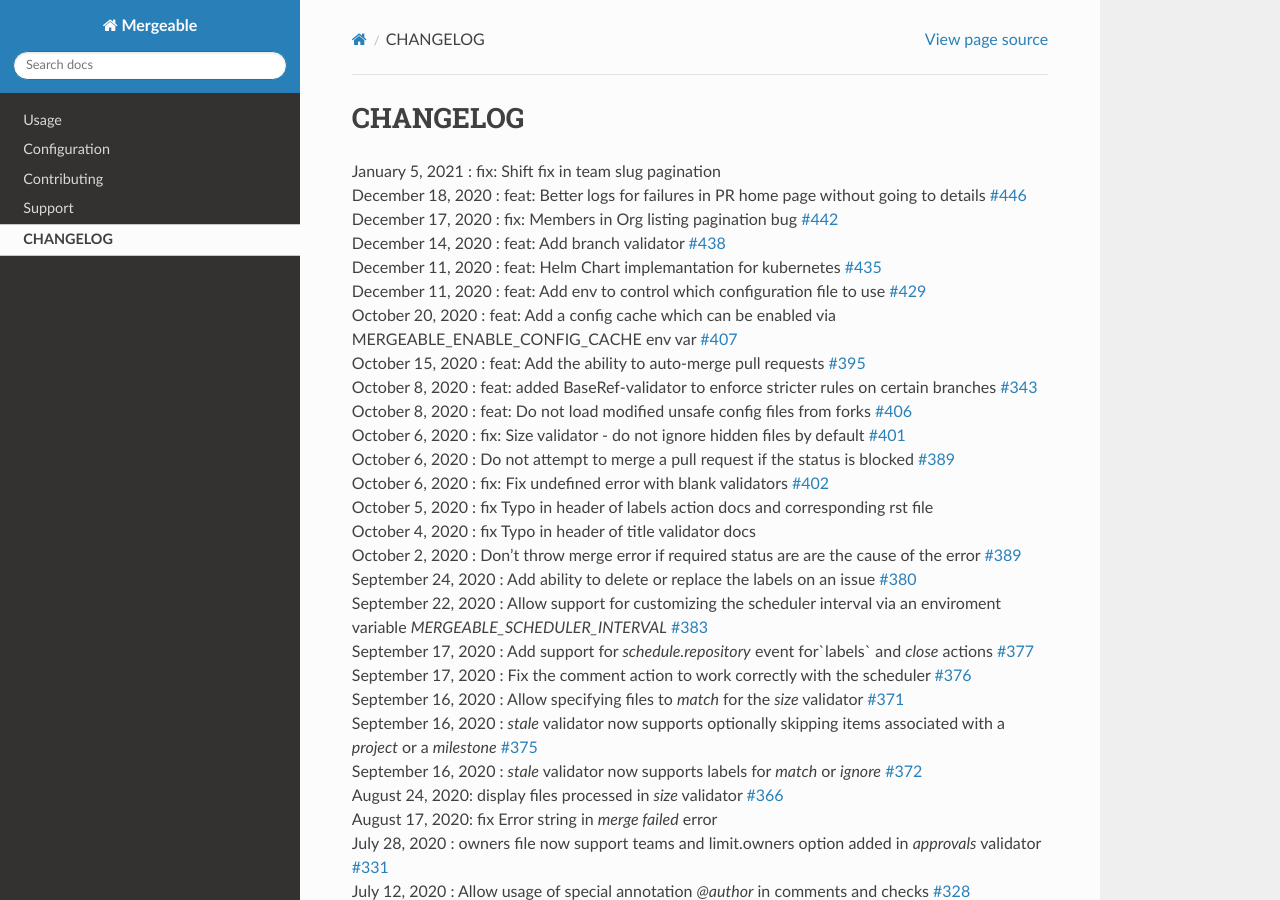
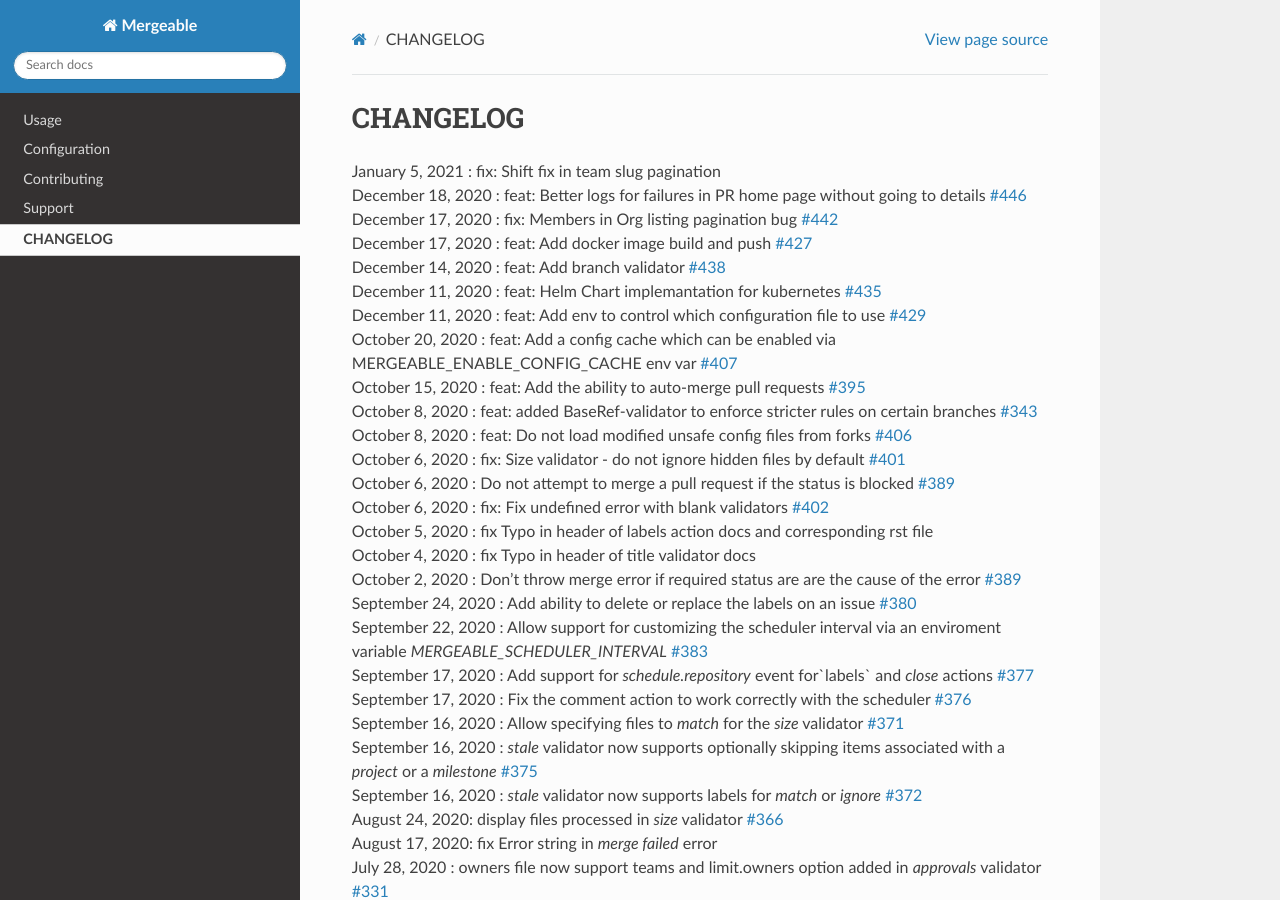
Before and after one commit to mergeability/mergeable, a Sphinx documentation site: the page built from docs/changelog.rst, in a window 1280 px wide and 900 px high. Built offline with Sphinx 7.4.7 and the Read the Docs theme 2.0.0, drawn with Linux system fonts in a browser that asks for light colours; pages that are not in the unit, such as notebooks, are missing from menus.

Commit message:
feat: Add docker image build and push (#445)

```diff
--- a/docs/changelog.rst
+++ b/docs/changelog.rst
@@ -5,6 +5,7 @@
 | January 5, 2021 : fix: Shift fix in team slug pagination
 | December 18, 2020 : feat: Better logs for failures in PR home page without going to details `#446 <https://github.com/mergeability/mergeable/issues/446>`_
 | December 17, 2020 : fix: Members in Org listing pagination bug `#442 <https://github.com/mergeability/mergeable/issues/442>`_
+| December 17, 2020 : feat: Add docker image build and push `#427 <https://github.com/mergeability/mergeable/issues/427>`_
 | December 14, 2020 : feat: Add branch validator `#438 <https://github.com/mergeability/mergeable/issues/438>`_
 | December 11, 2020 : feat: Helm Chart implemantation for kubernetes `#435 <https://github.com/mergeability/mergeable/issues/435>`_
 | December 11, 2020 : feat: Add env to control which configuration file to use `#429 <https://github.com/mergeability/mergeable/issues/429>`_
```
Also changed, not shown: 3 other files.
